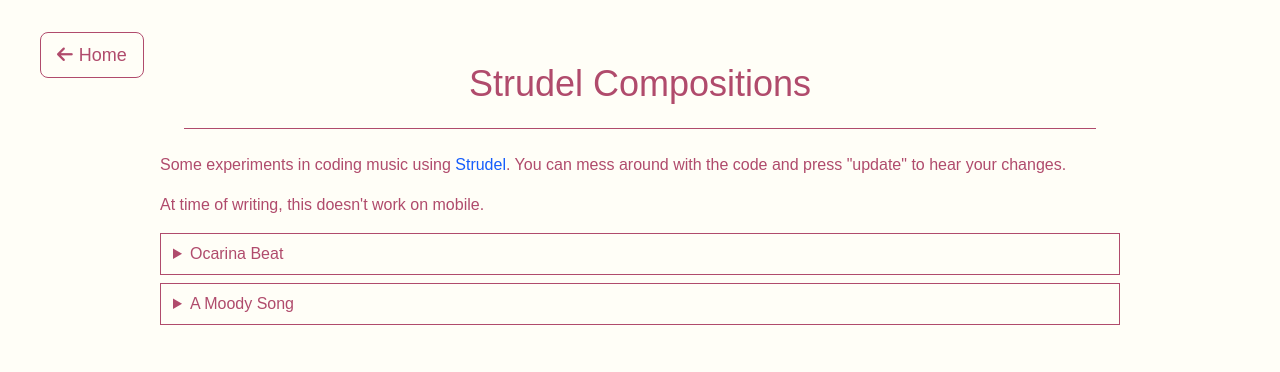
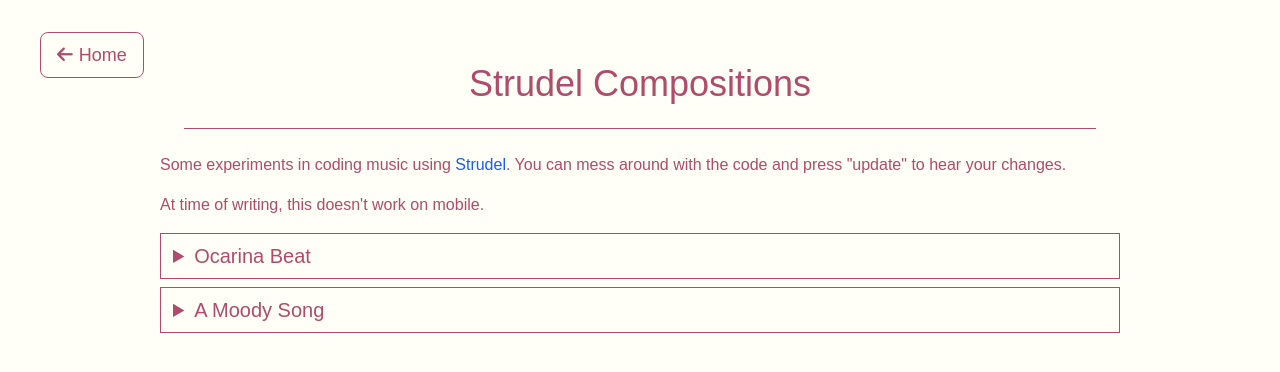
Before and after one commit to jacob-fm/portfolio-site-react, a React (Vite) app: page /strudel in a window 1280 px wide. Shown: the top 372 px of the page. Built offline with nearby package versions, Linux system fonts and the light colour scheme; a web font is replaced by a local one.

Commit message:
slight font sizing adjustment

```diff
--- a/src/routes/Strudel.jsx
+++ b/src/routes/Strudel.jsx
@@ -24,7 +24,7 @@ export default function Strudel() {
       <div className="grid grid-col w-full gap-2">
         {songs.map((song, i) => (
           <details key={song.url} className="border border-primary">
-            <summary className="cursor-pointer px-3 py-2 font-heading select-none">
+            <summary className="cursor-pointer text-xl px-3 py-2 font-heading select-none">
               {song.title ?? `Composition ${i + 1}`}
             </summary>
             <iframe className="w-full min-h-70 h-140" src={song.url}></iframe>
```
